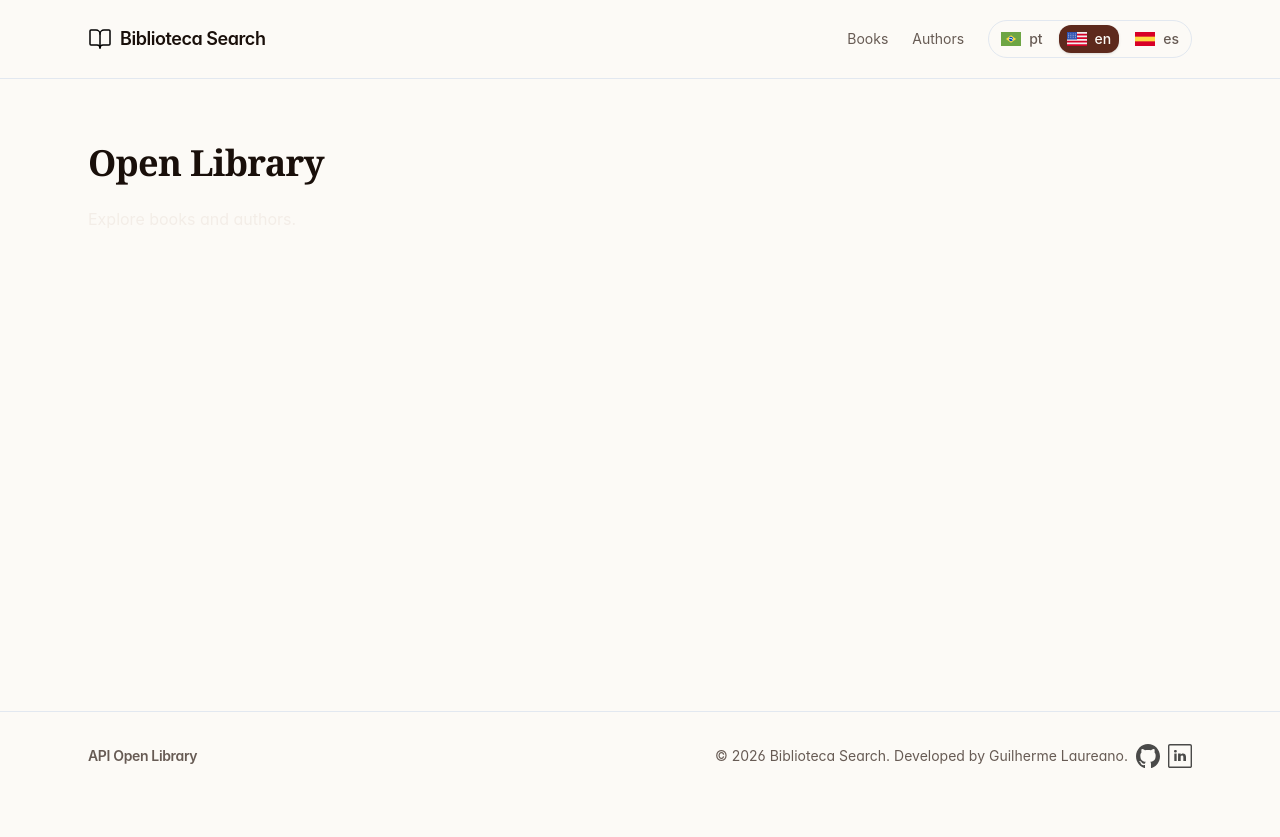
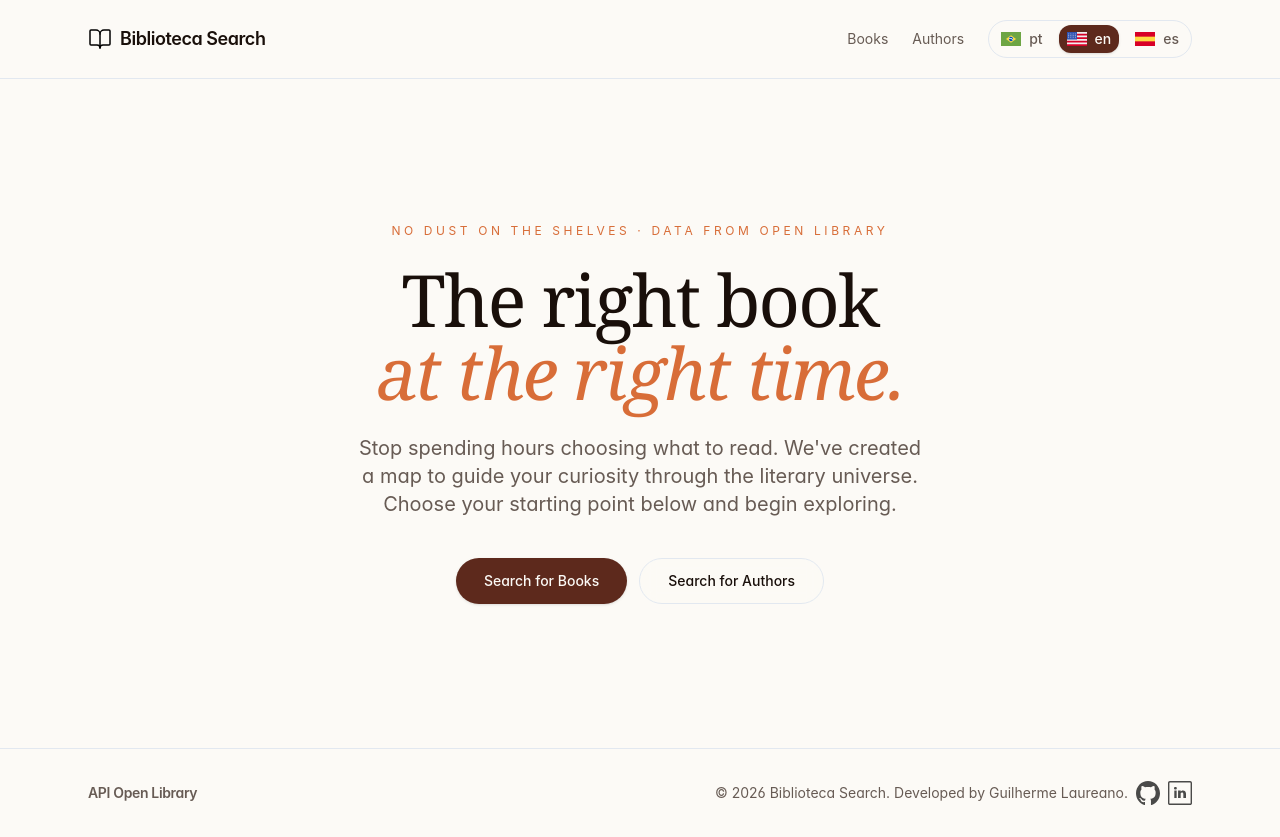
Before and after one commit to guilaureano/open-library-front, a React (Vite) app: page / in a window 1280 px wide. Before the commit the page ends 800 px from the top, so only its background shows below. Built offline with nearby package versions, Linux system fonts and the light colour scheme; no server answers.

Commit message:
feat: adds layout to the homepage

```diff
--- a/src/app/layouts/MainLayout.tsx
+++ b/src/app/layouts/MainLayout.tsx
@@ -6,11 +6,7 @@ export function MainLayout() {
   return (
     <div className="min-h-screen bg-background flex flex-col">
       <TopBar />
-
-      <main className="flex-1 w-full mx-auto max-w-6xl px-6 py-16">
-        <Outlet />
-      </main>
-
+      <Outlet />
       <Footer />
     </div>
   );
--- a/src/features/authors/pages/AuthorPage.tsx
+++ b/src/features/authors/pages/AuthorPage.tsx
@@ -1,3 +1,7 @@
 export function AuthorPage() {
-  return <div>Authors page</div>;
+  return (
+    <main className="flex-1 w-full mx-auto max-w-6xl px-6 py-16">
+      <div>Authors page</div>
+    </main>
+  );
 }
--- a/src/features/books/pages/BookPage.tsx
+++ b/src/features/books/pages/BookPage.tsx
@@ -34,7 +34,7 @@ export const BookPage = () => {
   const showEmptyState =
     !isLoading && !isError && debouncedQuery.length > 2 && data.length === 0;
   return (
-    <>
+    <main className="flex-1 w-full mx-auto max-w-6xl px-6 py-16">
       <BookWelcome />
 
       <div className="mb-10 flex flex-col gap-4 border-y border-border py-4 md:flex-row md:items-center md:justify-between">
@@ -62,6 +62,6 @@ export const BookPage = () => {
       )}
 
       {!isLoading && !isError && <BookList books={data} />}
-    </>
+    </main>
   );
 };
--- /dev/null
+++ b/src/features/home/locales/en-US.json
@@ -0,0 +1,8 @@
+{
+  "text1": "No dust on the shelves · Data from Open Library",
+  "text2": "The right book",
+  "text3": "at the right time.",
+  "text4": "Stop spending hours choosing what to read. We've created a map to guide your curiosity through the literary universe. Choose your starting point below and begin exploring.",
+  "btn1": "Search for Books",
+  "btn2": "Search for Authors"
+}
--- /dev/null
+++ b/src/features/home/locales/es-ES.json
@@ -0,0 +1,8 @@
+{
+  "text1": "Sin polvo en las estanterías · Datos de Open Library",
+  "text2": "El libro adecuado",
+  "text3": "en el momento adecuado.",
+  "text4": "Deja de perder horas eligiendo qué leer. Hemos creado un mapa para guiar tu curiosidad por el universo literario. Elige tu punto de partida a continuación y comienza a explorar.",
+  "btn1": "Buscar libros",
+  "btn2": "Buscar autores"
+}
--- /dev/null
+++ b/src/features/home/locales/pt-BR.json
@@ -0,0 +1,8 @@
+{
+  "text1": "Sem poeira nas estantes · Dados da Open Library",
+  "text2": "O livro certo",
+  "text3": "na hora certa.",
+  "text4": "Chega de passar horas escolhendo o que ler. Criamos um mapa para guiar sua curiosidade pelo universo literário. Escolha seu ponto de partida abaixo e comece a explorar.",
+  "btn1": "Busque por Livros",
+  "btn2": "Busque por Autores"
+}
--- a/src/features/home/pages/HomePage.tsx
+++ b/src/features/home/pages/HomePage.tsx
@@ -1,22 +1,46 @@
+import { useTranslation } from 'react-i18next';
+import { NavLink } from 'react-router-dom';
+
 export function HomePage() {
+  const { t } = useTranslation('home');
   return (
-    <section
-      className="
-        flex
-        flex-col
-        gap-6
-      "
-    >
-      <h1
-        className="
-          text-4xl
-          font-semibold
-        "
-      >
-        Open Library
-      </h1>
+    <main className="relative flex-1 overflow-hidden">
+      <section className="mx-auto flex max-w-4xl flex-col items-center px-6 py-24 text-center md:py-36">
+        <p className="mb-6 text-xs uppercase tracking-[0.3em] text-accent">
+          {t('text1')}
+        </p>
 
-      <p className="text-muted">Explore books and authors.</p>
-    </section>
+        <h1 className="mb-6 text-4xl font-medium leading-[1.02] tracking-tight text-balance md:text-5xl lg:text-6xl xl:text-7xl">
+          {t('text2')}
+          <br />
+          <span
+            className="italic text-accent"
+            style={{ fontFamily: 'var(--font-display)' }}
+          >
+            {t('text3')}
+          </span>
+        </h1>
+
+        <p className="mb-10 max-w-xl text-lg text-muted-foreground md:text-xl">
+          {t('text4')}
+        </p>
+
+        <div className="flex flex-col gap-3 sm:flex-row">
+          <NavLink
+            to="/books"
+            className="group inline-flex items-center justify-center gap-2 rounded-full bg-primary px-7 py-3 text-sm font-medium text-primary-foreground shadow-sm transition-all hover:gap-3 hover:bg-primary/90"
+          >
+            {t('btn1')}
+            {/* <ArrowRight className="h-4 w-4 transition-transform group-hover:translate-x-0.5" strokeWidth={2} /> */}
+          </NavLink>
+          <NavLink
+            to="/authors"
+            className="inline-flex items-center justify-center gap-2 rounded-full border border-border bg-background/60 px-7 py-3 text-sm font-medium text-foreground backdrop-blur transition-colors hover:bg-secondary"
+          >
+            {t('btn2')}
+          </NavLink>
+        </div>
+      </section>
+    </main>
   );
 }
--- a/src/shared/i18n/config.ts
+++ b/src/shared/i18n/config.ts
@@ -1,6 +1,9 @@
-import booksEnUS from '@/features/books/locales//en-US.json';
-import booksEsES from '@/features/books/locales//es-ES.json';
+import booksEnUS from '@/features/books/locales/en-US.json';
+import booksEsES from '@/features/books/locales/es-ES.json';
 import booksPtBR from '@/features/books/locales/pt-BR.json';
+import homeEnUS from '@/features/home/locales/en-US.json';
+import homeEsES from '@/features/home/locales/es-ES.json';
+import homePtBR from '@/features/home/locales/pt-BR.json';
 import i18n from 'i18next';
 import I18nextBrowserLanguageDetector from 'i18next-browser-languagedetector';
 import { initReactI18next } from 'react-i18next';
@@ -12,26 +15,29 @@ i18n
   .use(I18nextBrowserLanguageDetector)
   .use(initReactI18next)
   .init({
+    detection: {
+      caches: ['localStorage'],
+      order: ['localStorage', 'navigator'],
+    },
     fallbackLng: 'en-US',
-    detection: {
-      order: ['localStorage', 'navigator'],
-      caches: ['localStorage'],
-    },
     interpolation: {
       escapeValue: false,
     },
     resources: {
-      'pt-BR': {
-        books: booksPtBR,
-        layout: layoutPtBR,
-      },
       'en-US': {
         books: booksEnUS,
+        home: homeEnUS,
         layout: layoutEnUS,
       },
       'es-ES': {
         books: booksEsES,
+        home: homeEsES,
         layout: layoutEsES,
+      },
+      'pt-BR': {
+        books: booksPtBR,
+        home: homePtBR,
+        layout: layoutPtBR,
       },
     },
   });
```
